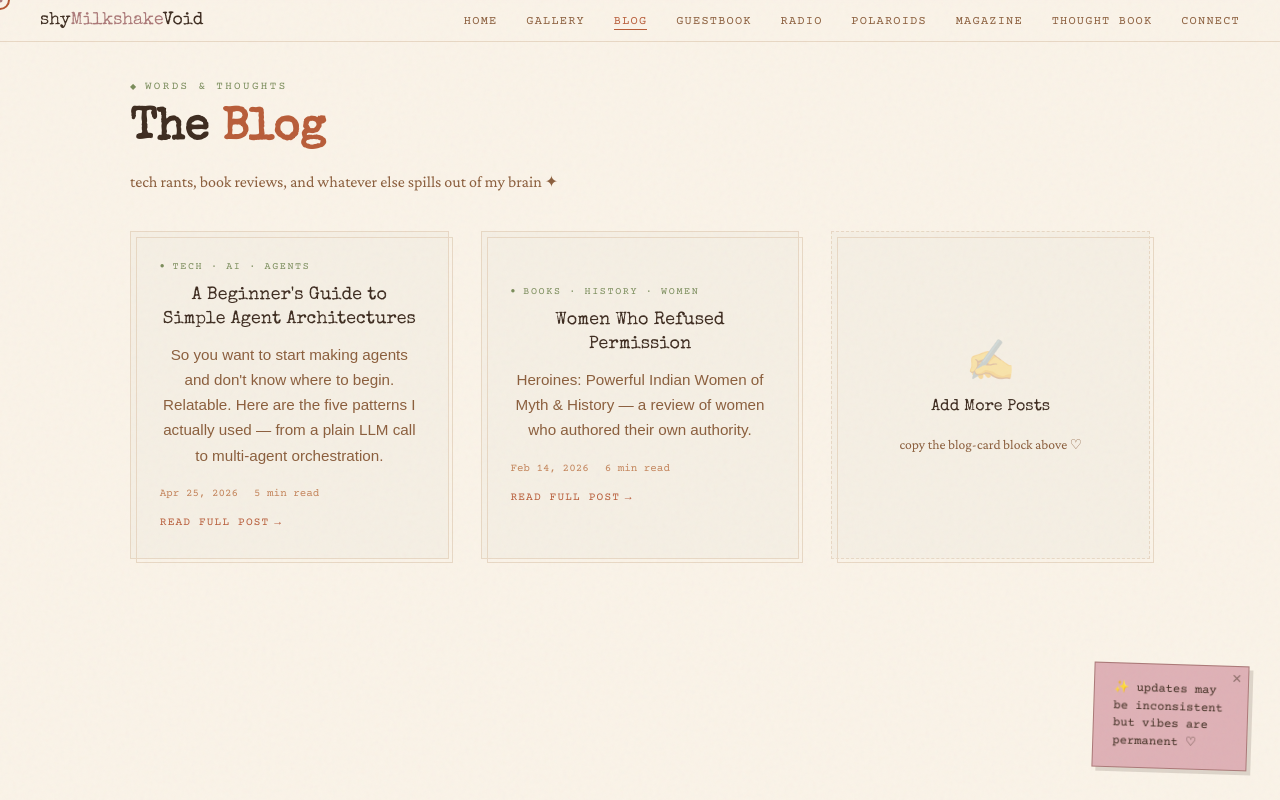
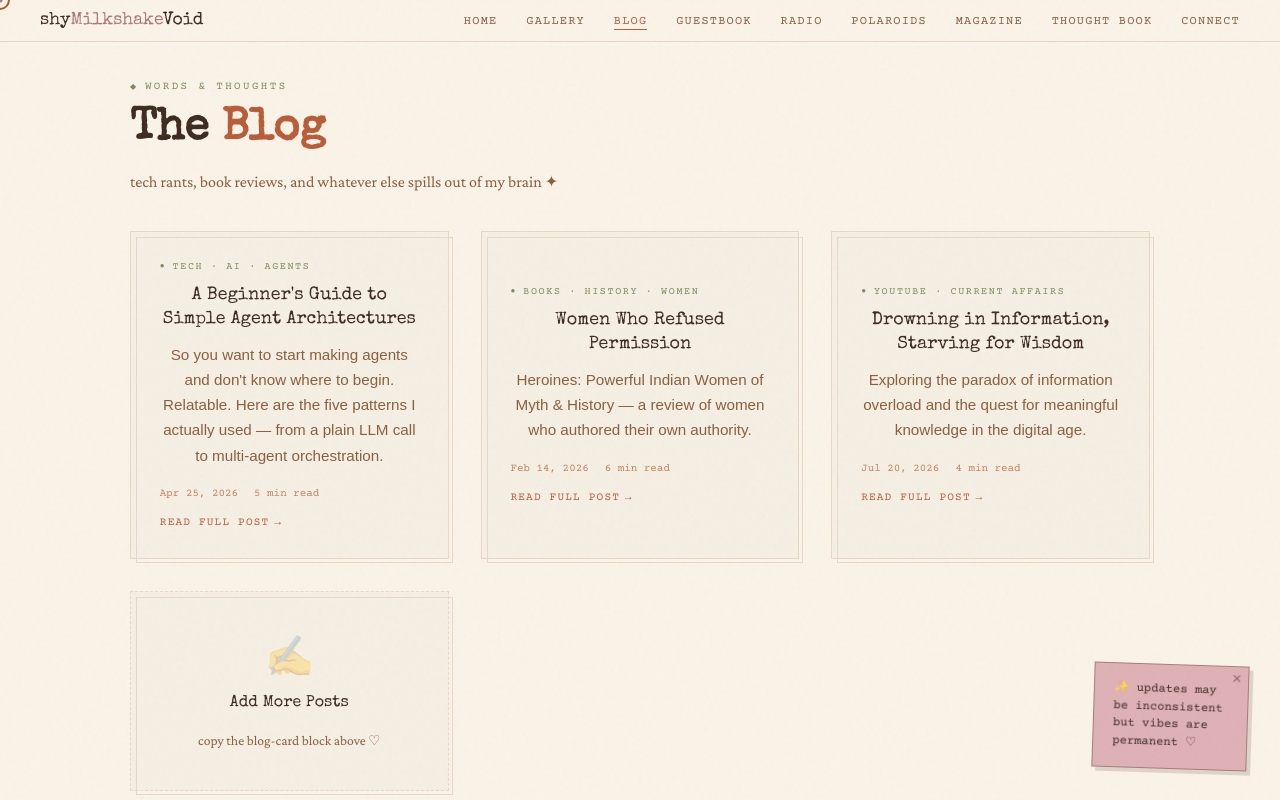
Before and after one commit to akshayasbipin/at_1, a React (Vite) app: page /blog in a window 1280 px wide. Shown: the top 800 px of the page. Built offline with nearby package versions, Linux system fonts and the light colour scheme; no server answers.

Commit message:
new blog post

```diff
--- a/src/blog/posts/index.js
+++ b/src/blog/posts/index.js
@@ -1,5 +1,6 @@
 import postOneContent from './post-1.md?raw'
 import postTwoContent from './post-2.md?raw'
+import postThreeContent from './post-3.md?raw'
 
 export const BLOG_POSTS = [
   {
@@ -22,4 +23,14 @@ export const BLOG_POSTS = [
     read: '6 min read',
     content: postTwoContent,
   },
+  {
+    id: 3,
+    slug: 'Drowning_in_Information_Starving_for_Wisdom',
+    cat: 'Youtube · Current Affairs',
+    title: 'Drowning in Information, Starving for Wisdom',
+    excerpt: 'Exploring the paradox of information overload and the quest for meaningful knowledge in the digital age.',
+    date: 'Jul 20, 2026',
+    read: '4 min read',
+    content: postThreeContent,
+  },
 ]
--- /dev/null
+++ b/src/blog/posts/post-3.md
@@ -0,0 +1,35 @@
+# Drowning in Information, Starving for Wisdom
+
+With the current situation happening, I wonder what it does to a person to be fed this much information, this fast, with no time to process any of it?
+
+I was watching a video by uncivilized on *“Why the Epstein Files Didn't Start a Revolution”,* and that is when I realised I myself, like the speaker, have less sensitivity to the topics of the mass-killing happening in Gaza, or the war in Iran, or the people contained due to ICE. I do pray things get better, but it has become everyday that something new is going wrong, uncontrolled by the public, where the leadership fucks everything and the masses are left to suffer.
+
+[![Why the Epstein Files Didn't Start a Revolution](https://img.youtube.com/vi/qQU8HBzKpTU/maxresdefault.jpg)](https://youtu.be/qQU8HBzKpTU)
+
+
+I can probably trace it back to late 2019 during the spread of COVID-19, where, due to a lack of conducting comprehensive investigations, the reason for the occurrence of a pandemic wasn't ruled out, and now the world remains vulnerable. But why, when together we could investigate and put an end, we’d rather point a finger to blame.
+
+Then came the Trump administration, which set off a chain of events: an alleged rigged voting system, abortion made illegal, ICE detaining and, in some cases, killing citizens "legally," and then the release of the Epstein files.
+
+With enough pressure from the public, officials released 3.5 million redacted pages out of an estimated 20–40 TB of data, including roughly 180,000 images and 2,000 videos. Enough witnesses were still alive, yet the government relied on the notes of a dead man as proof. Many have been implicated in these crimes, but none have been arrested. A country led by a criminal, and come to think of it, the USA might not be the only one.
+
+Soon after this news reached the public, genocide continued in Palestine and continues still, even after extensive humanitarian efforts. People remain trapped in their homeland while the U.S. partners with Israel to extend its territory. Confessions from soldiers who enjoy killing, children trapped and shot dead, all suffering, all raising their voices to a government that offers no answer, holds no one accountable. Only death and lies remain.
+
+Now genocide continues elsewhere too like Darfur, the bombing of Iran and once again with no one held to account. Wars continue: the Russo-Ukrainian war among them. I find myself wondering: who decides which people are no longer needed? What is the basis for these killings? Is mortality simply a scale for profit? Is *any* of this still just happening for profit?
+
+And then there are exam paper leaks, like NEET, through which students have lost hope. The education ministers and political leaders who oversee this don't send their own children to study in the country they're building; what hope does that leave the common person? Corruption, even when caught, goes unpunished. Rape is a daily occurrence, yet instead of building stronger laws to prevent it, the government would rather rewrite the income tax code. So who, exactly, is doing the work that matters? Even Nepal overthrew its government, yet in India, we remain divided, desensitized, focused on personal gain.
+
+The public keeps raising its voice. Non-violent protests continue across the globe. Yet the people elected to serve us refuse even to have a conversation.
+
+If so much has been hidden for so long, why is it surfacing now? Why increase the public's distrust in government? Why train the media to repeat the same lines, word-for-word, across every channel? Who benefits from this?
+
+I'm not aware of the answers. But I know I cannot let go of my humanity. "Do not accept violence, resist it". But what do we do when the other side *is* violent?
+
+I don't have the answers. I don't know why now, why all at once, why the distrust keeps deepening instead of being addressed. What I know is that I don't want to become numb, and I don't want to become violent either, even when violence starts to look like the only language power listens to. Maybe that's the real question of this moment: not who is right — Luigi, Nepal, or the protester in Delhi standing quietly with a sign — but whether we can hold on to our humanity while the people meant to answer for all of this simply refuse to speak.
+
+The world is drowning in information. What it's starving for is wisdom. And wisdom takes time, the one thing we're never given anymore.
+
+---
+
+> *"We are drowning in information, while starving for wisdom. The world henceforth will be run by synthesizers, people able to put together the right information at the right time, think critically about it, and make important choices wisely."*
+> — E.O. Wilson
```
Also changed, not shown: 1 other file (tests, documents, lock files or other folders).
